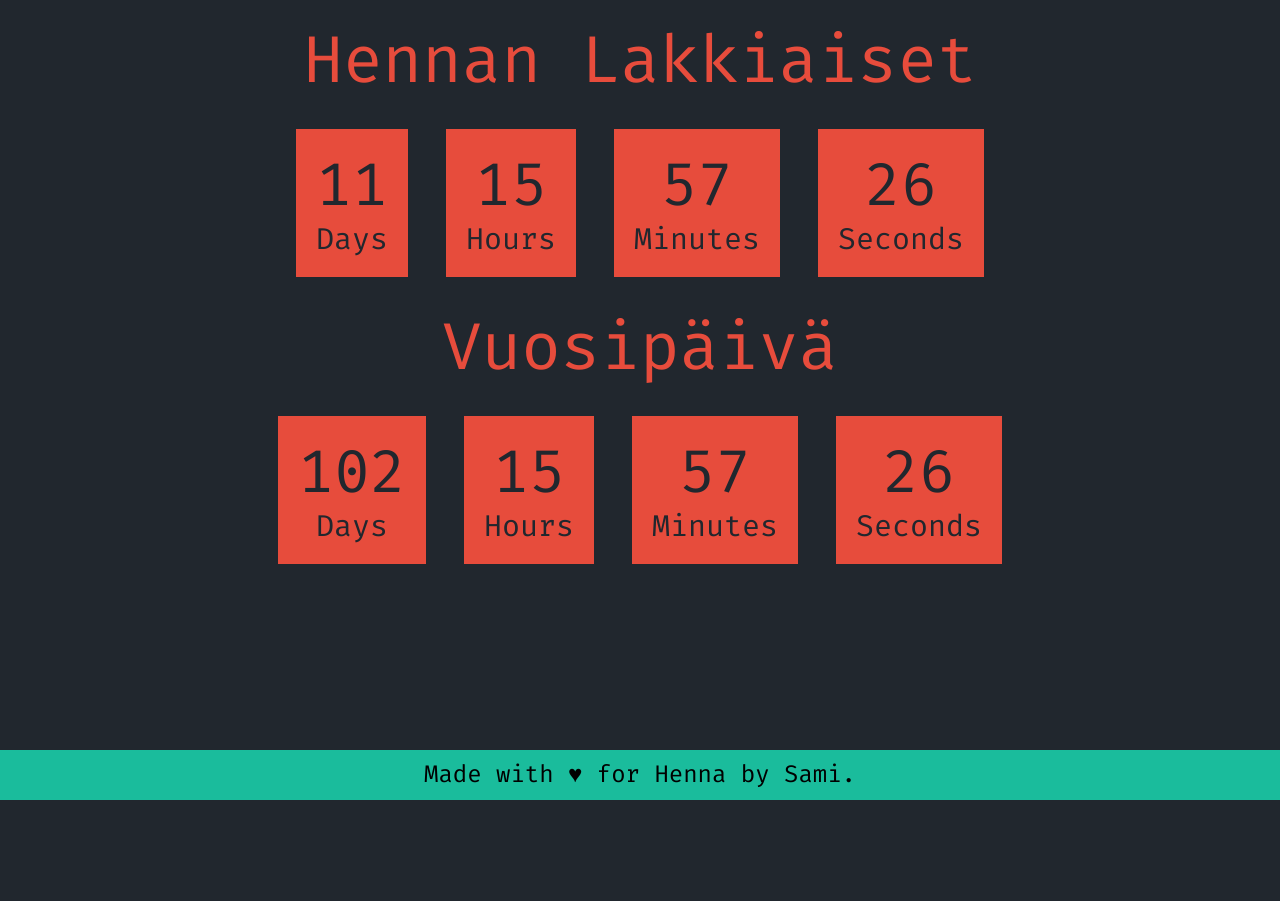
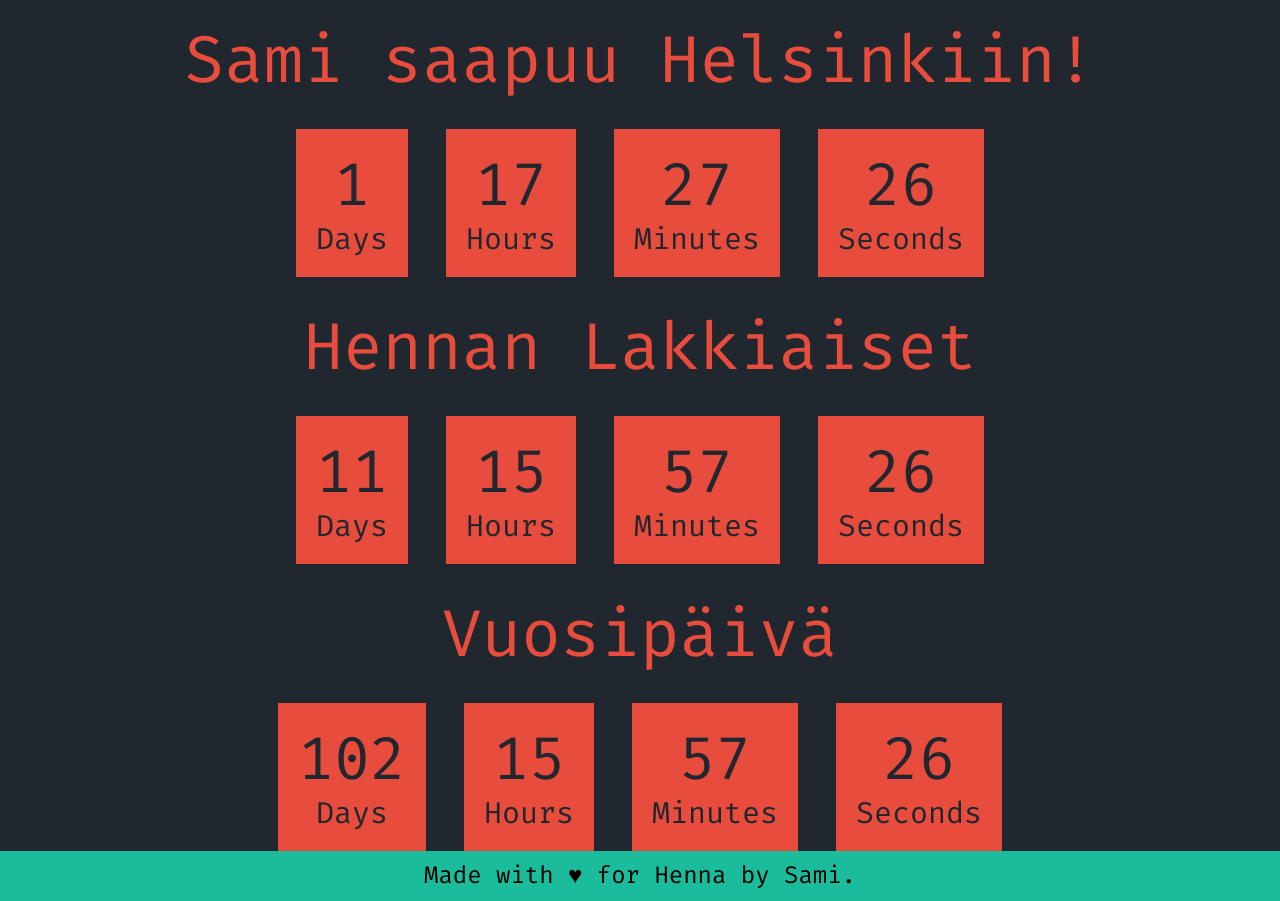
Before and after one commit to httpsterio/countdown-timer, a plain HTML site: page index.html in a window 1280 px wide. Before the commit the page ends 800 px from the top, so only its background shows below. Drawn offline with Linux system fonts and the light colour scheme.

Commit message:
added date

```diff
--- a/app.js
+++ b/app.js
@@ -47,3 +47,6 @@ initializeClock('vuosipaivadiv', vuosipaiva);
 
 var lakkiaiset = '2017-06-03 12:00';
 initializeClock('lakkiaisetdiv', lakkiaiset);
+
+var saapuminen = '2017-05-24 13:30';
+initializeClock('laskuridiv', saapuminen);
--- a/index.html
+++ b/index.html
@@ -9,6 +9,26 @@
 
 <body>
 	<div class="page-wrap">
+		<h1>Sami saapuu Helsinkiin!</h1>
+		<div id="laskuridiv">
+			<div class="clock">
+				<span class="days"></span>
+				<div class="smalltext">Days</div>
+			</div>
+			<div class="clock">
+				<span class="hours"></span>
+				<div class="smalltext">Hours</div>
+			</div>
+			<div class="clock">
+				<span class="minutes"></span>
+				<div class="smalltext">Minutes</div>
+			</div>
+			<div class="clock">
+				<span class="seconds"></span>
+				<div class="smalltext">Seconds</div>
+			</div>
+		</div>
+
 		<h1>Hennan Lakkiaiset</h1>
 		<div id="lakkiaisetdiv">
 			<div class="clock">
@@ -55,4 +75,5 @@
 
 	<script src="app.js"></script>
 </body>
+
 </html>
```
Lines whose indentation alone changed are shown as unchanged.
